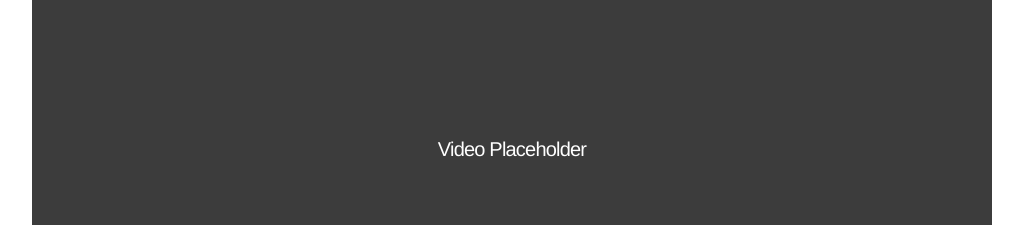
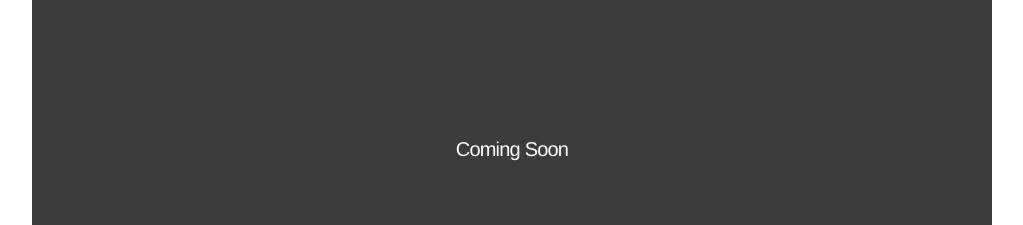
Before and after one commit to gauravksingh-16/portfolio_v2, a Next.js app: page / in a window 1280 px wide. Shown: the part 1580-1805 px from the top of the page, without its empty margins (128-1151 px from the left). Built offline with nearby package versions, Linux system fonts and the light colour scheme.

Commit message:
Update VideoCV Placeholder

```diff
--- a/src/components/AboutSection.tsx
+++ b/src/components/AboutSection.tsx
@@ -55,7 +55,7 @@ export default function AboutSection() {
             onMouseMove={handleMouseMove}
             onClick={togglePlay}
           >
-            <span className="text-white font-helvetica text-sm md:text-xl">Video Placeholder</span>
+            <span className="text-white font-helvetica text-sm md:text-xl">Coming Soon</span>
 
             {/* Play/Pause Button - Desktop: follows mouse on hover, Mobile: fixed bottom-right always visible */}
 
```
